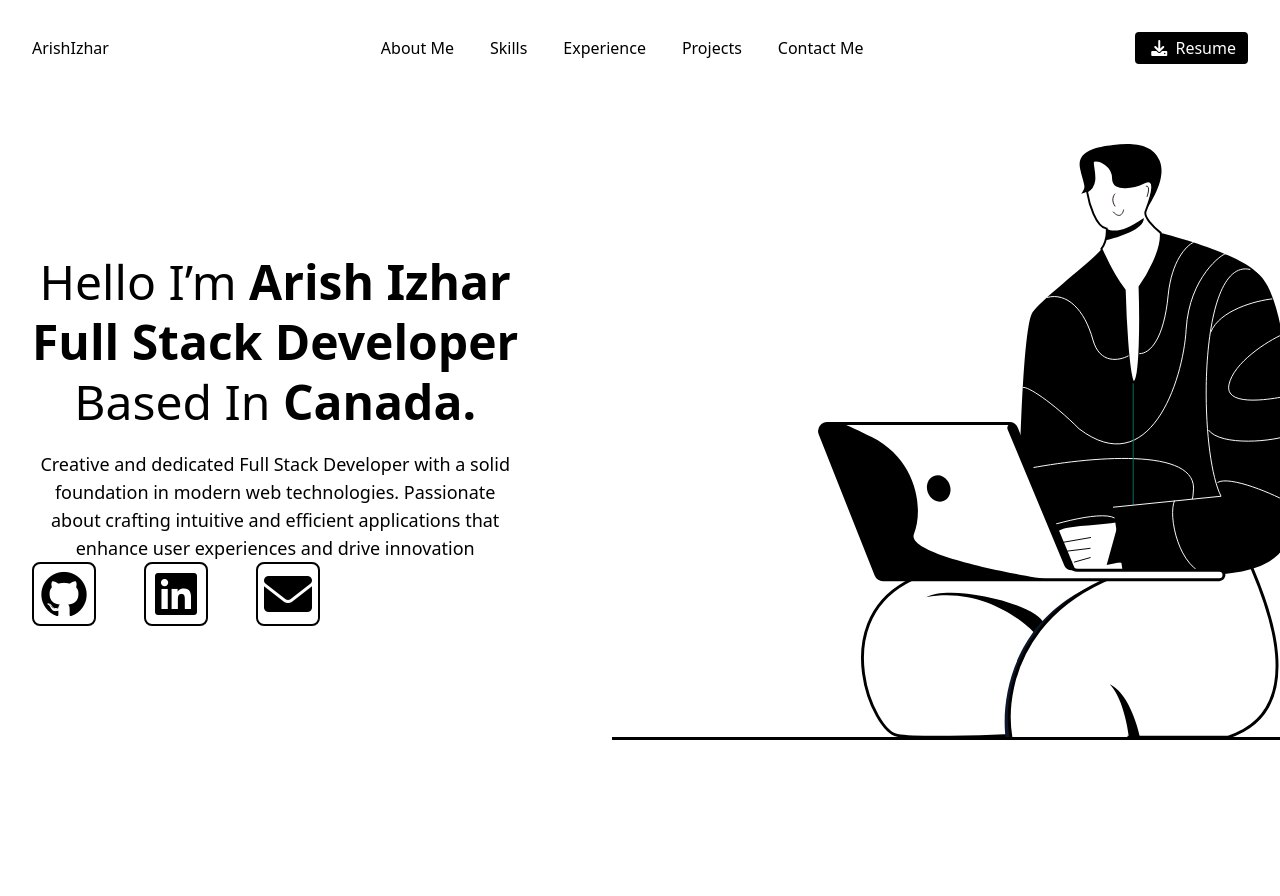
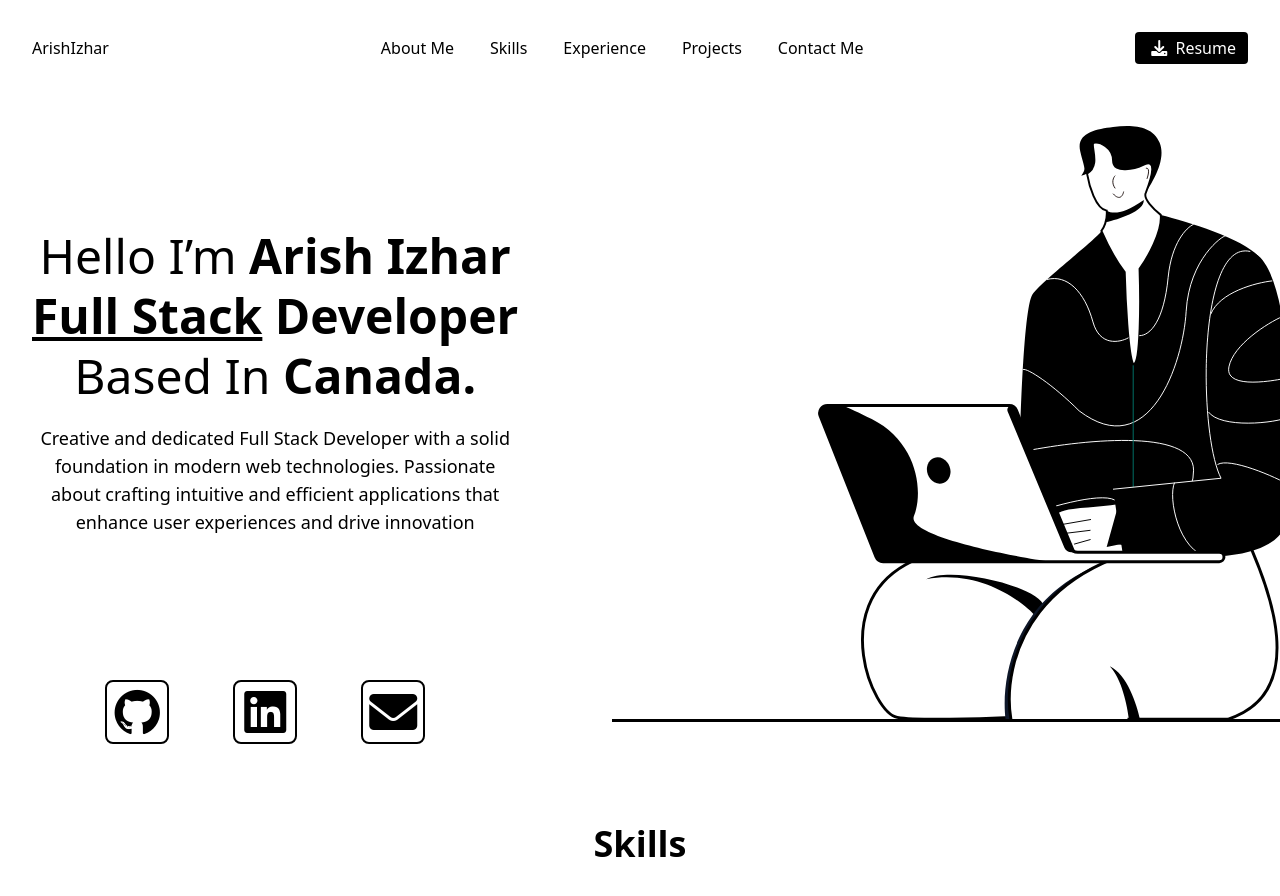
Before and after one commit to arish73/Portfolio-Website, a React (Vite) app: page / in a window 1280 px wide. Shown: the top 896 px of the page. Before the commit the page ends 800 px from the top, so only its background shows below. Built offline with nearby package versions, Linux system fonts and the light colour scheme.

Commit message:
decently aligned layout

```diff
--- a/src/App.jsx
+++ b/src/App.jsx
@@ -4,6 +4,7 @@ import './App.css';
 // Components
 import Navbar from './Components/navbar';
 import HeroSection from './Components/hero-section'
+import Skills from './Components/skills'
 
 const App = () => {
   return (
@@ -13,6 +14,10 @@ const App = () => {
         <HeroSection />
       </section>
 
+      <section>
+        <Skills />
+      </section>
+
     </div>
   );
 };
--- a/src/Components/hero-section.jsx
+++ b/src/Components/hero-section.jsx
@@ -3,31 +3,31 @@ import React from 'react';
 
 const HeroSection = () => {
   return (
-    <div className="flex flex-row container mx-auto items-center pt-20">
-        <div className="flex flex-col">
-            <div className="whitespace-nowrap space-y-3">
+    <div className="flex flex-row container mx-auto items-center pt-10">
+        <div className="flex flex-col mx-auto">
+            <div className="whitespace-nowrap space-y-3 mt-32 mx-auto">
                 <h1 class="text-5xl font-normal">Hello I’m <span class="font-bold">Arish Izhar</span></h1>
-                <h1 class="text-5xl font-bold">Full Stack <span class="outline-text">Developer</span></h1>
+                <h1 class="text-5xl font-extrabold"><span class="underline">Full Stack</span> <span class="outline-text">Developer</span></h1>
                 <h1 class="text-5xl font-normal">Based In <span class="font-bold">Canada.</span></h1>
 
             </div>
 
 
-            <p className="text-lg mt-6 ">Creative and dedicated Full Stack Developer
+            <p className="text-lg mt-6 mx-auto">Creative and dedicated Full Stack Developer
                 with a solid foundation in modern web technologies.
                 Passionate about crafting intuitive and efficient applications
                 that enhance user experiences and drive innovation
                 </p>
 
 
-            <div className="socials flex flex-row space-x-12">
-                <a href="https://github.com/arish73" target="_blank" rel="noopener noreferrer" className="w-16 h-16 flex items-center justify-center text-5xl border-2 p-2 border-black rounded-lg hover:bg-black hover:text-white hover:ring-2 hover:ring-white focus:ring-2 focus:ring-blue-600 focus:ring-opacity-50">
+            <div className="socials flex flex-row space-x-16 mt-36 mx-auto pr-5">
+                <a href="https://github.com/arish73" target="_blank" rel="noopener noreferrer" className="w-16 h-16 flex items-center justify-center text-5xl border-2 p-2 border-black rounded-lg hover:bg-black hover:text-white hover:ring-2 hover:ring-white focus:ring-2 focus:ring-blue-600 focus:ring-opacity-50 transition duration-300">
                     <i className="devicon-github-original"></i>
                 </a>
-                <a href="https://www.linkedin.com/in/yourusername/" target="_blank" rel="noopener noreferrer" className="w-16 h-16 flex items-center justify-center text-5xl border-2 p-2 border-black rounded-lg hover:bg-black hover:text-white hover:ring-2 hover:ring-white focus:ring-2 focus:ring-blue-600 focus:ring-opacity-50">
+                <a href="https://www.linkedin.com/in/yourusername/" target="_blank" rel="noopener noreferrer" className="w-16 h-16 flex items-center justify-center text-5xl border-2 p-2 border-black rounded-lg hover:bg-black hover:text-white hover:ring-2 hover:ring-white focus:ring-2 focus:ring-blue-600 focus:ring-opacity-50 transition duration-300">
                     <i className="fa-brands fa-linkedin"></i>
                 </a>
-                <a href="mailto:izhar.arish@gmail.com" className="w-16 h-16 flex items-center justify-center text-5xl border-2 p-2 border-black rounded-lg hover:bg-black hover:text-white hover:ring-2 hover:ring-white focus:ring-2 focus:ring-blue-600 focus:ring-opacity-50">
+                <a href="mailto:izhar.arish@gmail.com" className="w-16 h-16 flex items-center justify-center text-5xl border-2 p-2 border-black rounded-lg hover:bg-black hover:text-white hover:ring-2 hover:ring-white focus:ring-2 focus:ring-blue-600 focus:ring-opacity-50 transition duration-300">
                     <i className="fa-solid fa-envelope"></i>
                 </a>
 
--- /dev/null
+++ b/src/Components/skills.jsx
@@ -0,0 +1,20 @@
+import React from 'react';
+
+
+const Skills = () => {
+  return (
+    <div className="text-center mx-auto mt-20">
+        <div>
+            <h2 className="text-4xl font-semibold">Skills</h2>
+        </div>
+
+        <div className="flex flex-row">
+
+        </div>
+
+    </div>
+
+  );
+};
+
+export default Skills;
```
